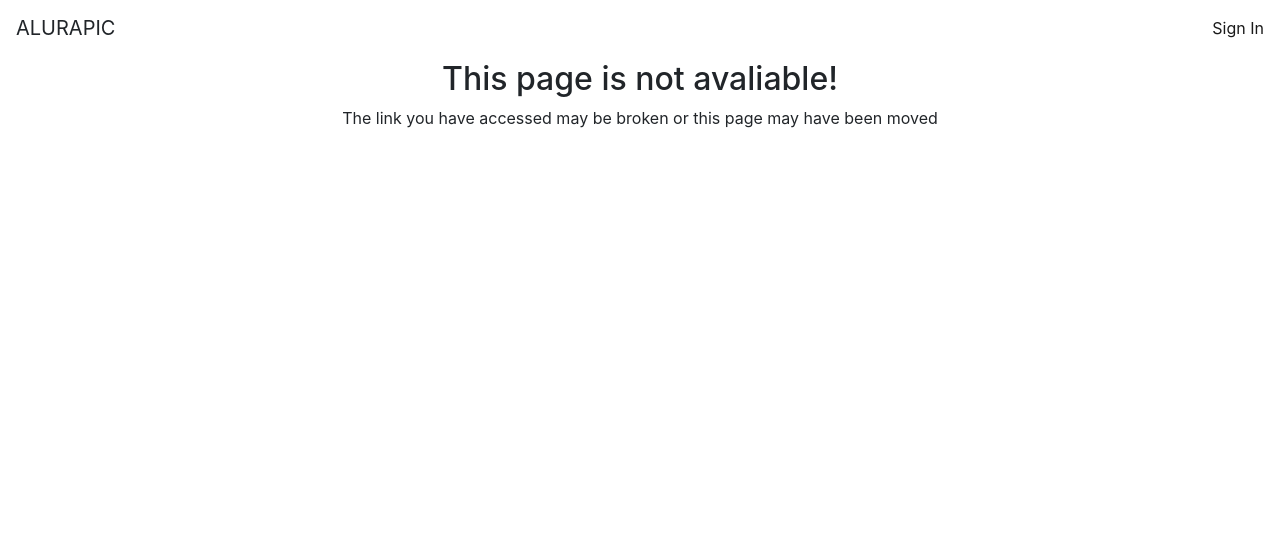
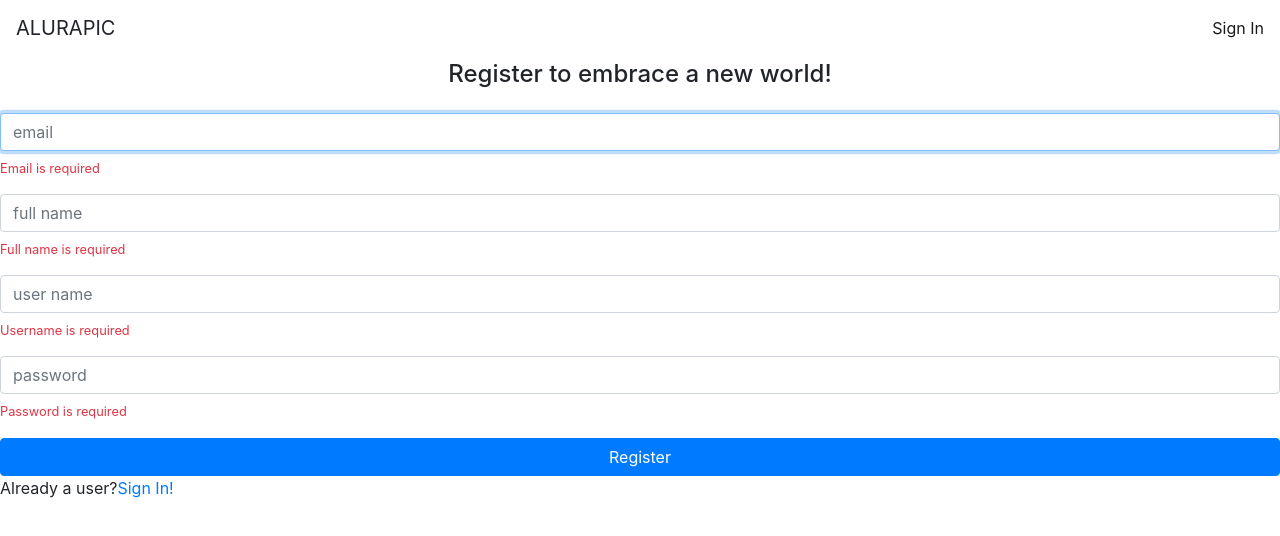
Before and after one commit to darcanj0/alurapic-angular, an Angular app: page /signup in a window 1280 px wide. Shown: the top 536 px of the page. Built offline with nearby package versions, Linux system fonts and the light colour scheme.

Commit message:
feat: add signup component

```diff
--- a/src/app/app.routing.ts
+++ b/src/app/app.routing.ts
@@ -6,11 +6,16 @@
 import { PhotoListResolver } from './photos/photo-list/photo-list.resolver';
 import { SigninComponent } from './home/signin/signin.component';
 import { AuthGuard } from './core/auth/auth.guard';
+import { SignupComponent } from './home/signup/signup.component';
 
 const routes: Routes = [
   {
     path: '', component: SigninComponent,
     canActivate: [AuthGuard]
+  },
+  {
+    path: 'signup',
+    component: SignupComponent,
   },
   {
     path: 'user/:username',
--- a/src/app/home/home.module.ts
+++ b/src/app/home/home.module.ts
@@ -5,6 +5,7 @@
 import { VMessageModule } from '../shared/components/vmessage/vmessage.module';
 import { SigninComponent } from './signin/signin.component';
 import { CoreModule } from '../core/core.module';
+import { SignupComponent } from './signup/signup.component';
 
 @NgModule({
   imports: [
@@ -14,6 +15,6 @@
     RouterModule,
     CoreModule
   ],
-  declarations: [SigninComponent]
+  declarations: [SigninComponent, SignupComponent]
 })
 export class HomeModule { }
--- a/src/app/home/signin/signin.component.html
+++ b/src/app/home/signin/signin.component.html
@@ -15,5 +15,5 @@
 </form>
 
 <p>Not a user?
-  <a href="https://google.com" target="_blank">Register now</a>
+  <a [routerLink]="['signup']">Register now</a>
 </p>
--- /dev/null
+++ b/src/app/home/signup/signup.component.html
@@ -0,0 +1,42 @@
+<h4 class="text-center"> Register to embrace a new world!</h4>
+
+<form [formGroup]="signupForm" class="form mt-4">
+  <div class="form-group">
+    <input formControlName="email" placeholder="email" class="form-control" autofocus>
+    <ap-vmessage *ngIf="signupForm.get('email').errors?.required" text="Email is required"></ap-vmessage>
+    <ap-vmessage *ngIf="signupForm.get('email').errors?.email" text="Email is invalid"></ap-vmessage>
+  </div>
+
+  <div class="form-group">
+    <input formControlName="fullName" placeholder="full name" class="form-control">
+    <ap-vmessage *ngIf="signupForm.get('fullName').errors?.required" text="Full name is required"></ap-vmessage>
+    <ap-vmessage *ngIf="signupForm.get('fullName').errors?.minlength"
+      text="Name is too short (2 charac at least)"></ap-vmessage>
+    <ap-vmessage *ngIf="signupForm.get('fullName').errors?.maxlength"
+      text="Name is too long (40 charac at max)"></ap-vmessage>
+  </div>
+
+  <div class="form-group">
+    <input formControlName="username" placeholder="user name" class="form-control">
+    <ap-vmessage *ngIf="signupForm.get('username').errors?.required" text="Username is required"></ap-vmessage>
+    <ap-vmessage *ngIf="signupForm.get('username').errors?.minlength"
+      text="Username is too short (2 charac at least)"></ap-vmessage>
+    <ap-vmessage *ngIf="signupForm.get('username').errors?.maxlength"
+      text="Username is too long (30 charac at max)"></ap-vmessage>
+    <ap-vmessage *ngIf="signupForm.get('username').errors?.lowerCase"
+      text="Username must start with lower case letter"></ap-vmessage>
+  </div>
+
+  <div class="form-group">
+    <input formControlName="password" type="password" placeholder="password" class="form-control">
+    <ap-vmessage *ngIf="signupForm.get('password').errors?.required" text="Password is required"></ap-vmessage>
+    <ap-vmessage *ngIf="signupForm.get('password').errors?.minlength"
+      text="Password is too short (8 charac at least)"></ap-vmessage>
+    <ap-vmessage *ngIf="signupForm.get('password').errors?.maxlength"
+      text="Password is too long (14 charac at max)"></ap-vmessage>
+  </div>
+
+  <button class="btn btn-primary btn-block">Register</button>
+
+  <p>Already a user?<a [routerLink]="['']">Sign In!</a></p>
+</form>
--- /dev/null
+++ b/src/app/home/signup/signup.component.ts
@@ -0,0 +1,40 @@
+import { Component, OnInit } from '@angular/core';
+import { FormBuilder, FormGroup, Validators } from '@angular/forms';
+import { lowerCaseValidator } from 'src/app/shared/validators/lower-case.validator';
+
+@Component({
+  templateUrl: './signup.component.html',
+  styleUrls: ['./signup.component.css']
+})
+export class SignupComponent implements OnInit {
+
+  signupForm: FormGroup;
+
+  constructor(private formBuilder: FormBuilder) { }
+
+  ngOnInit() {
+    this.signupForm = this.formBuilder.group({
+      username: ['', [
+        Validators.required,
+        Validators.minLength(2),
+        Validators.maxLength(30),
+        lowerCaseValidator
+      ]],
+      fullName: ['', [
+        Validators.required,
+        Validators.minLength(2),
+        Validators.maxLength(40)
+      ]],
+      email: ['', [
+        Validators.required,
+        Validators.email,
+      ]],
+      password: ['', [
+        Validators.required,
+        Validators.minLength(8),
+        Validators.maxLength(14)
+      ]],
+    });
+  }
+
+}
--- /dev/null
+++ b/src/app/shared/validators/lower-case.validator.ts
@@ -0,0 +1,8 @@
+import { AbstractControl } from '@angular/forms';
+
+export function lowerCaseValidator(control: AbstractControl) {
+  if (control.value.trim() && !/^[a-z0-9_\-]+$/.test(control.value)) {
+    return { lowerCase: true };
+  }
+  return null;
+}
```
Also changed, not shown: src/app/home/signup/signup.component.css (added).
